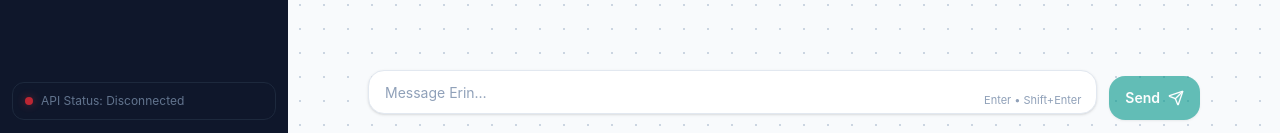
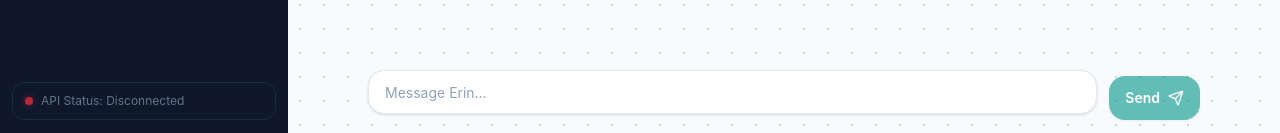
Before and after one commit to 8bit-gaurav/Hackathon-Project, a React (Vite) app: page / in a window 1280 px wide. Shown: the part 664-797 px from the top of the page. Built offline with nearby package versions, Linux system fonts and the light colour scheme; no server answers.

Commit message:
ui: remove enter/shift+enter helper text to clean up input bar

```diff
--- a/src/App.tsx
+++ b/src/App.tsx
@@ -511,12 +511,9 @@ function App() {
                         }}
                         rows={1}
                         placeholder="Message Erin…"
-                        className="max-h-36 w-full resize-none overflow-hidden rounded-2xl border border-slate-200 bg-white px-4 py-3 pr-28 text-sm text-slate-900 shadow-sm outline-none placeholder:text-slate-400 focus:border-teal-400 focus:ring-4 focus:ring-teal-400/15 disabled:bg-slate-50"
+                        className="max-h-36 w-full resize-none overflow-hidden rounded-2xl border border-slate-200 bg-white px-4 py-3 text-sm text-slate-900 shadow-sm outline-none placeholder:text-slate-400 focus:border-teal-400 focus:ring-4 focus:ring-teal-400/15 disabled:bg-slate-50"
                         disabled={isTyping}
                       />
-                      <div className="pointer-events-none absolute bottom-3 right-4 hidden text-[11px] text-slate-400 sm:block">
-                        Enter • Shift+Enter
-                      </div>
                     </div>
                   </div>
 
```
